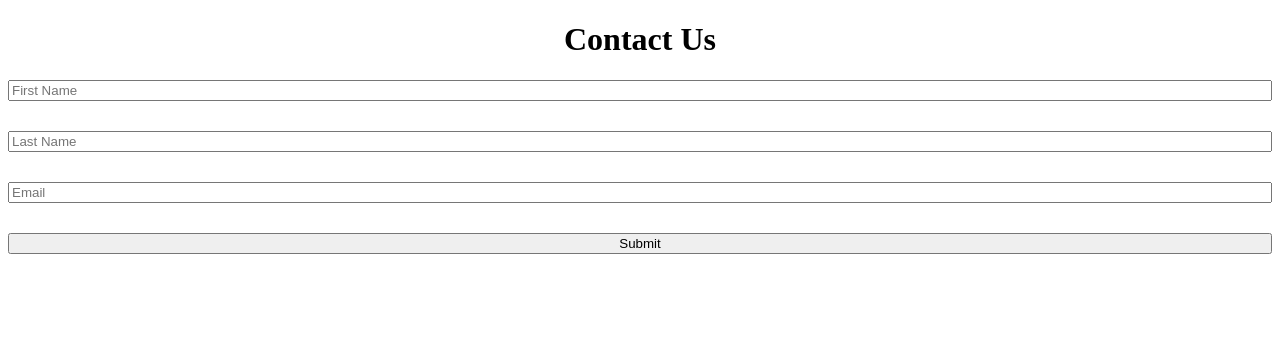
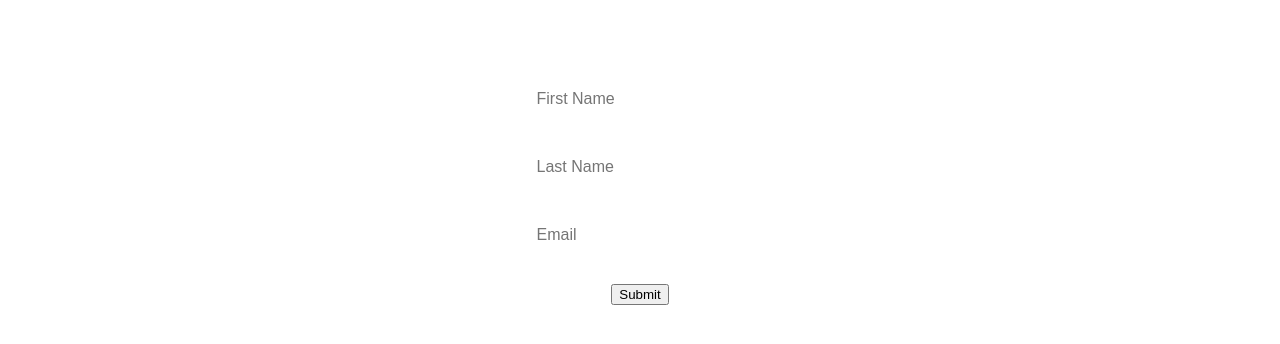
Before and after one commit to prashantbharati/GSI, a React (Create React App) app: page / in a window 1280 px wide. Shown: the top 344 px of the page. Built offline with nearby package versions, Linux system fonts and the light colour scheme; the HTML template or start-up script is replaced by a standard one.

Commit message:
input fields done

```diff
--- a/src/App.js
+++ b/src/App.js
@@ -1,5 +1,7 @@
 import React, { useState } from "react";
 import useStyles from "./styles";
+import List from "@material-ui/core/List";
+import ListItem from "@material-ui/core/ListItem";
 function App() {
   const classes = useStyles();
   const [contact, setContact] = useState({
@@ -36,22 +38,25 @@ function App() {
 
   return (
     <div className={classes.div1}>
-      <h1>Contact Us</h1>
+      <h1 className={classes.title}>Contact Us</h1>
 
       <form className={classes.form}>
         <input
+          className={classes.input}
           onChange={handleChange}
           value={contact.fName}
           name="fName"
           placeholder="First Name"
         />
         <input
+          className={classes.input}
           onChange={handleChange}
           value={contact.lName}
           name="lName"
           placeholder="Last Name"
         />
         <input
+          className={classes.input}
           onChange={handleChange}
           value={contact.email}
           name="email"
--- a/src/styles.js
+++ b/src/styles.js
@@ -5,11 +5,23 @@ export default makeStyles((theme) => ({
     display: "flex",
     flexDirection: "column",
     justifyContent: "center",
-    // alignItems: "center",
+    alignItems: "center",
 
     gap: "30px",
+  },
+  input: {
+    appearance: "none",
+    border: "none",
+    height: "auto",
+    padding: "10px",
+    fontSize: "16px",
+    background:
+      "linear-gradient(90deg,#ffffff,#ffffff) left bottom/100% 2px no-repeat",
   },
   div1: {
     textAlign: "center",
   },
+  title: {
+    color: "white",
+  },
 }));
```
